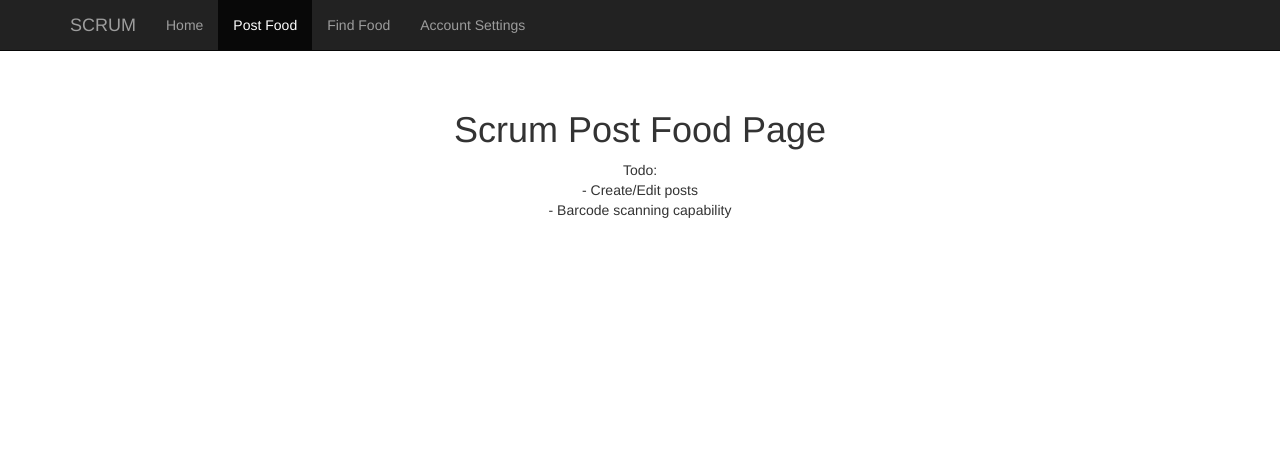
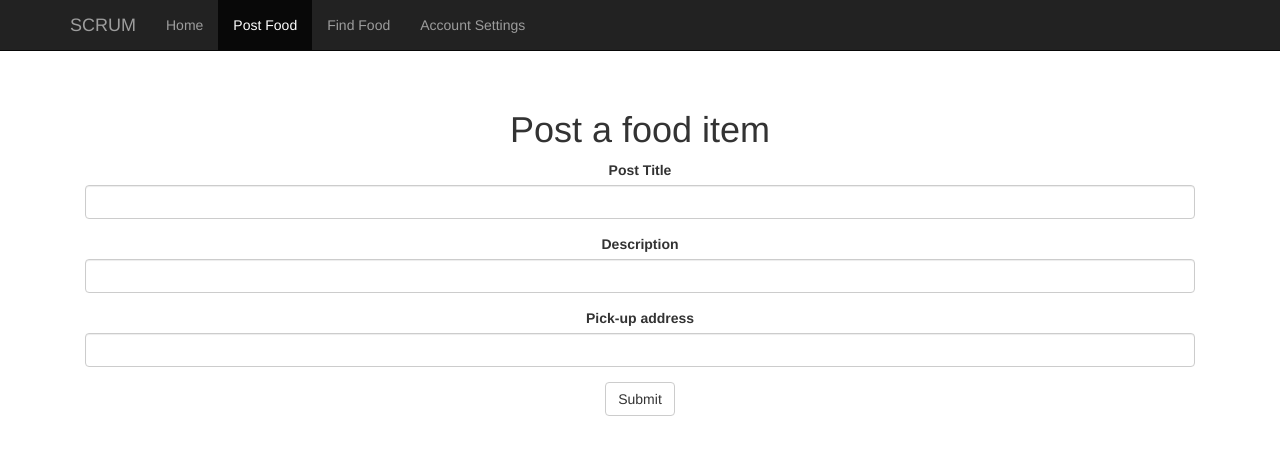
Before and after one commit to 6System7/scrum, a website: page postfood.html in a window 1280 px wide. Drawn offline with nearby package versions, Linux system fonts and the light colour scheme; files that its build step writes are made by us from their sources.

Commit message:
Simple add food form

```diff
--- a/postfood.html
+++ b/postfood.html
@@ -1,5 +1,6 @@
 <!DOCTYPE html>
 <html lang="en">
+
 <head>
     <meta charset="utf-8">
     <meta http-equiv="X-UA-Compatible" content="IE=edge">
@@ -41,7 +42,8 @@
                     <li><a href="findfood.html">Find Food</a></li>
                     <li><a href="account.html">Account Settings</a></li>
                 </ul>
-        </div><!--/.nav-collapse -->
+            </div>
+            <!--/.nav-collapse -->
         </div>
     </nav>
 
@@ -49,22 +51,31 @@
 
         <!--Initial data when landing on page-->
         <div class="scrumFormat">
-        <h1>Scrum Post Food Page</h1>
-          <p>Todo:<br>- Create/Edit posts<br>- Barcode scanning capability</p>
-
+            <h1>Post a food item</h1>
             <!-- Create/Edit posts -->
-          <!-- Barcode scanning capability -->
-
+            <form>
+                <div class="form-group">
+                    <label for="txtTitle">Post Title</label>
+                    <input type="text" class="form-control" id="txtTitle">
                 </div>
-
-    </div><!-- /.container -->
+                <div class="form-group">
+                    <label for="txtDescription">Description</label>
+                    <input type="text" class="form-control" id="txtDescription">
+                </div>
+                <div class="form-group">
+                    <label for="txtLocation">Pick-up address</label>
+                    <input type="text" class="form-control" id="txtLocation">
+                </div>
+                <button type="submit" class="btn btn-default">Submit</button>
+            </form>
+            <!-- TODO Barcode scanning capability -->
+        </div>
+    </div>
+    <!-- /.container -->
 
     <script type="text/javascript">
-
         //Add necessary code here.
-
     </script>
-
 
     <!-- Bootstrap core JavaScript
     ================================================== -->
@@ -72,4 +83,5 @@
     <script src="https://ajax.googleapis.com/ajax/libs/jquery/1.12.4/jquery.min.js"></script>
     <script src="/js/bootstrap.min.js"></script>
 </body>
+
 </html>
```
Also changed, not shown: 404.html (+1 -1 lines). Lines whose indentation alone changed are shown as unchanged.
